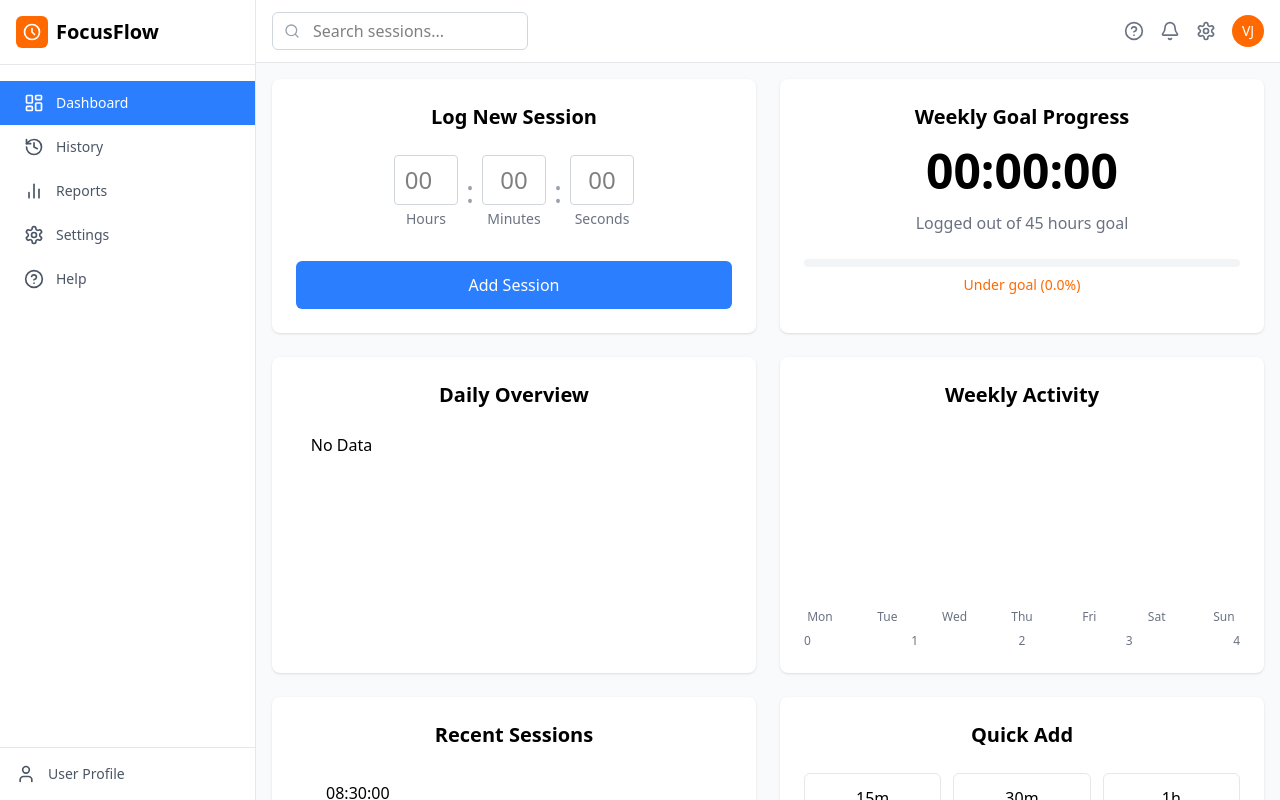
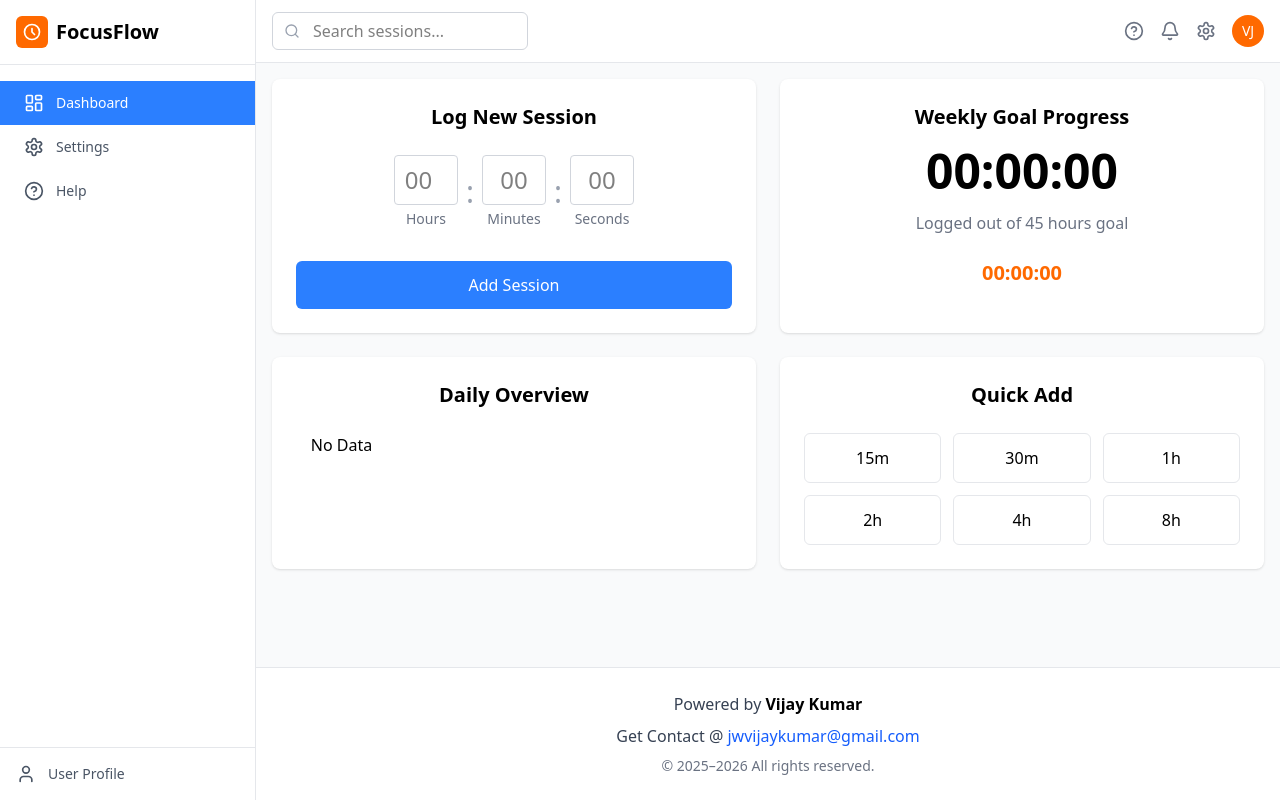
Before and after one commit to Vijaykumar308/trackMy45, a React (Vite) app: page / in a window 1280 px wide. Built offline with nearby package versions, Linux system fonts and the light colour scheme.

Commit message:
footer added

```diff
--- /dev/null
+++ b/src/components/Footer.jsx
@@ -0,0 +1,24 @@
+import React from 'react';
+
+function Footer() {
+  return (
+    <footer className="bg-white text-gray-700 border-t border-gray-200 py-6">
+      <div className="max-w-screen-xl mx-auto px-4 text-center space-y-2">
+        <p className="text-sm md:text-base">
+          Powered by <span className="font-semibold text-black">Vijay Kumar</span>
+        </p>
+        <p className="text-sm md:text-base">
+          Get Contact @{' '}
+          <a href="mailto:jwvijaykumar@gmail.com" className="text-blue-600 hover:underline">
+            jwvijaykumar@gmail.com
+          </a>
+        </p>
+        <p className="text-xs md:text-sm text-gray-500">
+          &copy; 2025–2026 All rights reserved.
+        </p>
+      </div>
+    </footer>
+  );
+}
+
+export default Footer;
--- a/src/components/dashboard.jsx
+++ b/src/components/dashboard.jsx
@@ -6,6 +6,7 @@ import DailyOverview from "./daily-overview"
 import WeeklyActivity from "./weekly-activity"
 import RecentSessions from "./recent-sessions"
 import QuickAdd from "./quick-add"
+import Footer from "./Footer"
 
 export default function Dashboard() {
 
@@ -19,11 +20,12 @@ export default function Dashboard() {
             <LogSession />
             <WeeklyGoal />
             <DailyOverview  />
-            <WeeklyActivity />
-            <RecentSessions />
+            {/* <WeeklyActivity /> */}
+            {/* <RecentSessions /> */}
             <QuickAdd />
           </div>
         </main>
+            <Footer />
       </div>
     </div>
   )
--- a/src/components/sidebar.jsx
+++ b/src/components/sidebar.jsx
@@ -8,8 +8,8 @@ export default function Sidebar() {
 
   const menuItems = [
     { id: "dashboard", icon: LayoutDashboard, label: "Dashboard" },
-    { id: "history", icon: History, label: "History" },
-    { id: "reports", icon: BarChart2, label: "Reports" },
+    // { id: "history", icon: History, label: "History" },
+    // { id: "reports", icon: BarChart2, label: "Reports" },
     { id: "settings", icon: Settings, label: "Settings" },
     { id: "help", icon: HelpCircle, label: "Help" },
   ]
--- a/src/components/weekly-goal.jsx
+++ b/src/components/weekly-goal.jsx
@@ -1,14 +1,15 @@
-import { useContext, useEffect } from "react"
+import { useContext, useEffect, useState } from "react"
 import { stateManagerContext } from "../utlis/StateManager"
-import { sumTimes } from "../utlis/helper";
+import { subtractTimes, sumTimes } from "../utlis/helper";
 import { DAYS_IN_WEEK, SHIFT_HOUR_PER_DAY } from "../utlis/constants";
 import {parseTimeToSeconds} from "../utlis/helper";
 
 export default function WeeklyGoal() {
   const {globalState} = useContext(stateManagerContext);
   const totalTime = sumTimes(globalState?.weeklyTime);
-  const shiftHoursPerDay = SHIFT_HOUR_PER_DAY;
-  const daysInWeek = DAYS_IN_WEEK;
+  const [timeStatusDesc, setTimeStatusDescp] = useState(0);
+  // const shiftHoursPerDay = SHIFT_HOUR_PER_DAY;
+  // const daysInWeek = DAYS_IN_WEEK;
 
   function compareTotalTime(totalTime, shiftHoursPerDay = "9:00:00") {
     const totalAllowedSeconds = parseTimeToSeconds(shiftHoursPerDay) * globalState?.weeklyTime?.length;
@@ -16,16 +17,17 @@ export default function WeeklyGoal() {
     const totalTimeSeconds = parseTimeToSeconds(totalTime);
 
     if (totalTimeSeconds > totalAllowedSeconds) {
-        return "more than allowed time";
+        return subtractTimes(totalTimeSeconds, totalAllowedSeconds) + " (over) ";
     } else if (totalTimeSeconds < totalAllowedSeconds) {
-        return "less than allowed time";
+        return subtractTimes(totalAllowedSeconds, totalTimeSeconds) + " (less)";
     } else {
-        return "equal to allowed time";
+        return subtractTimes(totalAllowedSeconds, totalAllowedSeconds);
     }
 }
 
   useEffect(() => {
-    compareTotalTime(totalTime)
+    const timeStatus = compareTotalTime(totalTime)
+    setTimeStatusDescp(timeStatus);
   }, [totalTime])
 
 
@@ -37,10 +39,10 @@ export default function WeeklyGoal() {
         <div className="text-5xl font-bold">{totalTime}</div>
       </div>
       <p className="text-center text-gray-500 mb-6">Logged out of 45 hours goal</p>
-      <div className="bg-gray-100 h-2 rounded-full">
+      {/* <div className="bg-gray-100 h-2 rounded-full">
         <div className="bg-orange-500 h-2 rounded-full w-0"></div>
-      </div>
-      <p className="text-center text-orange-500 mt-2 text-sm">Under goal (0.0%)</p>
+      </div> */}
+      <p className="text-center text-orange-500 mt-2 text-xl font-bold"> {timeStatusDesc}</p>
     </div>
   )
 }
--- a/src/utlis/helper.js
+++ b/src/utlis/helper.js
@@ -66,3 +66,11 @@ function formatSecondsToTime(seconds) {
         String(secs).padStart(2, '0')
     ].join(':');
 }
+
+export function subtractTimes(time1, time2) {
+    const total1 = time1;
+    const total2 = time2;
+    const diff = total1 - total2;
+
+    return formatSecondsToTime(diff);
+}
```
